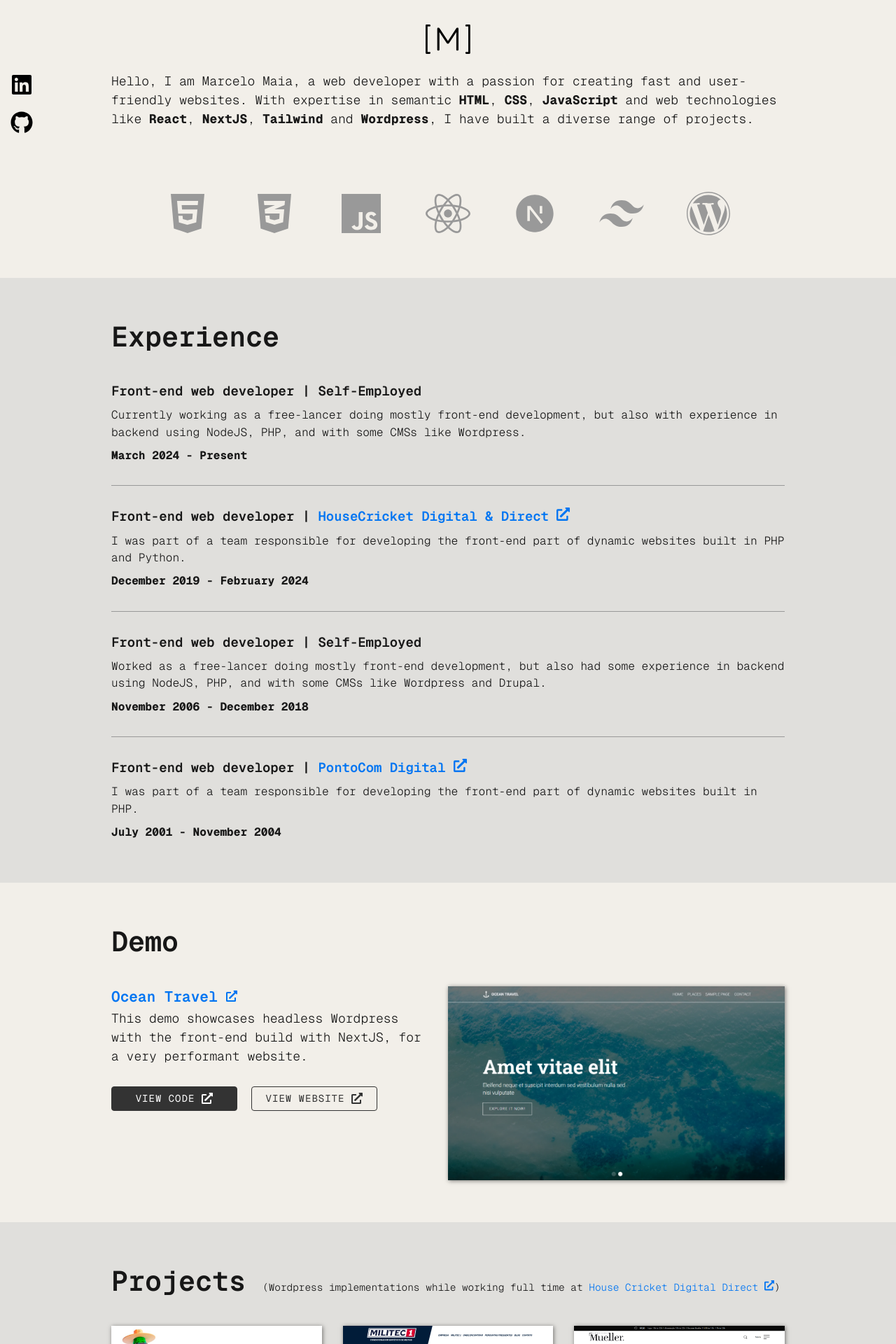
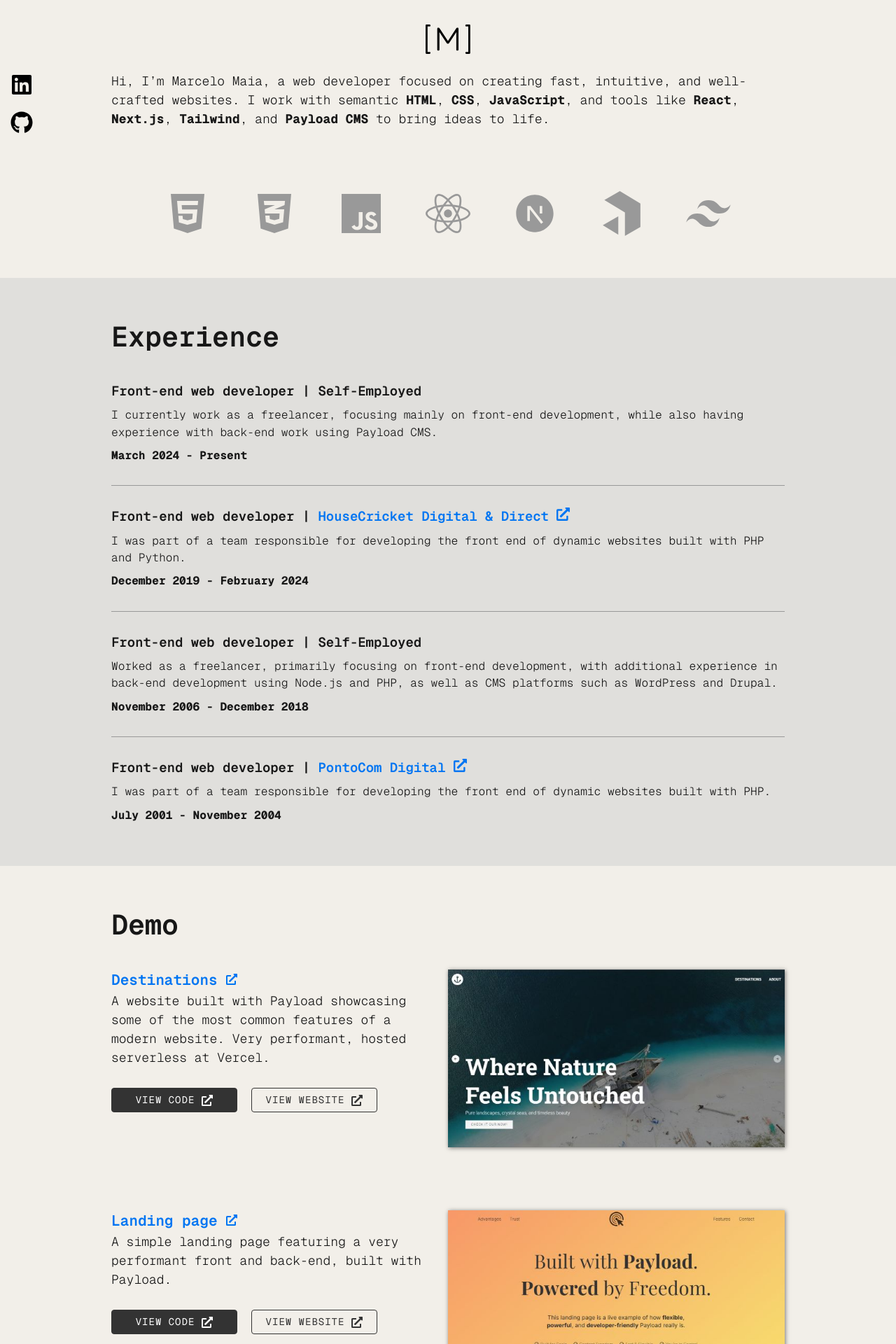
Before and after one commit to marcelomaias/portfolio2024, a Next.js app: page / in a window 1280 px wide. Shown: the top 1920 px of the page at 70% size. Built offline with nearby package versions, Linux system fonts and the light colour scheme.

Commit message:
2026 update

```diff
--- a/app/globals.css
+++ b/app/globals.css
@@ -133,6 +133,11 @@
   }
 }
 
+.demos {
+  .card {
+    margin-bottom: 90px;
+  }
+}
 .techs {
   margin-top: 70px;
   display: flex;
--- a/app/page.js
+++ b/app/page.js
@@ -12,12 +12,12 @@
 } from "react-icons/fa";
 import { IoLogoJavascript } from "react-icons/io5";
 import { RiNextjsFill, RiTailwindCssFill } from "react-icons/ri";
-import ContactForm from "@/components/ContactForm";
-import imgCooper from "@/app/images/coopernorte.coop.br.png";
-import imgOcean from "@/app/images/ocean-travel.vercel.app.png";
+import { SiPayloadcms } from "react-icons/si";
 import imgMueller from "@/app/images/shoppingmueller.com.br.png";
 import imgMilitec from "@/app/images/militecbrasil.com.br.png";
 import logo from "@/app/images/logo.svg";
+import imgDestinations from "@/app/images/destinations.jpg";
+import imgLandingPage from "@/app/images/payload-lp.jpg";
 
 export default function Home() {
   return (
@@ -42,13 +42,12 @@
             height={64}
           />
           <p>
-            Hello, I am Marcelo Maia, a web developer with a passion for
-            creating fast and user-friendly websites. With expertise in semantic{" "}
+            Hi, I’m Marcelo Maia, a web developer focused on creating fast,
+            intuitive, and well-crafted websites. I work with semantic{" "}
             <strong>HTML</strong>, <strong>CSS</strong>,{" "}
-            <strong>JavaScript</strong> and web technologies like{" "}
-            <strong>React</strong>, <strong>NextJS</strong>,{" "}
-            <strong>Tailwind</strong> and <strong>Wordpress</strong>, I have
-            built a diverse range of projects.
+            <strong>JavaScript</strong>, and tools like <strong>React</strong>,{" "}
+            <strong>Next.js</strong>, <strong>Tailwind</strong>, and{" "}
+            <strong>Payload CMS</strong> to bring ideas to life.
           </p>
 
           <div className="techs">
@@ -57,8 +56,8 @@
             <IoLogoJavascript size={64} color="#999" title="JavaScript" />{" "}
             <FaReact size={64} color="#999" title="React" />{" "}
             <RiNextjsFill size={64} color="#999" title="NextJS" />{" "}
+            <SiPayloadcms size={64} color="#999" title="Payload CMS" />
             <RiTailwindCssFill size={64} color="#999" title="Tailwind" />
-            <FaWordpress size={64} color="#999" title="Wordpress" />
           </div>
         </section>
 
@@ -69,9 +68,9 @@
               <div className="experience">
                 <h3>Front-end web developer | Self-Employed</h3>
                 <p>
-                  Currently working as a free-lancer doing mostly front-end
-                  development, but also with experience in backend using NodeJS,
-                  PHP, and with some CMSs like Wordpress.
+                  I currently work as a freelancer, focusing mainly on front-end
+                  development, while also having experience with back-end work
+                  using Payload CMS.
                 </p>
                 <strong>March 2024 - Present</strong>
               </div>
@@ -86,17 +85,18 @@
                   </Link>
                 </h3>
                 <p>
-                  I was part of a team responsible for developing the front-end
-                  part of dynamic websites built in PHP and Python.
+                  I was part of a team responsible for developing the front end
+                  of dynamic websites built with PHP and Python.
                 </p>
                 <strong>December 2019 - February 2024</strong>
               </div>
               <div className="experience">
                 <h3>Front-end web developer | Self-Employed</h3>
                 <p>
-                  Worked as a free-lancer doing mostly front-end development,
-                  but also had some experience in backend using NodeJS, PHP, and
-                  with some CMSs like Wordpress and Drupal.
+                  Worked as a freelancer, primarily focusing on front-end
+                  development, with additional experience in back-end
+                  development using Node.js and PHP, as well as CMS platforms
+                  such as WordPress and Drupal.
                 </p>
                 <strong>November 2006 - December 2018</strong>
               </div>
@@ -111,8 +111,8 @@
                   </Link>
                 </h3>
                 <p>
-                  I was part of a team responsible for developing the front-end
-                  part of dynamic websites built in PHP.
+                  I was part of a team responsible for developing the front end
+                  of dynamic websites built with PHP.
                 </p>
                 <strong>July 2001 - November 2004</strong>
               </div>
@@ -120,20 +120,24 @@
           </div>
         </section>
 
-        <section className="container">
+        <section className="container demos">
           <h2>Demo</h2>
 
           <div className="card">
             <div className="description">
               <div>
                 <h3>
-                  <Link target="_blank" href="https://ocean-travel.vercel.app/">
-                    Ocean Travel <FaExternalLinkAlt color="#0075f2" size={16} />
+                  <Link
+                    target="_blank"
+                    href="https://destinations-three.vercel.app/"
+                  >
+                    Destinations <FaExternalLinkAlt color="#0075f2" size={16} />
                   </Link>
                 </h3>
                 <p>
-                  This demo showcases headless Wordpress with the front-end
-                  build with NextJS, for a very performant website.
+                  A website built with Payload showcasing some of the most
+                  common features of a modern website. Very performant, hosted
+                  serverless at Vercel.
                 </p>
               </div>
 
@@ -141,7 +145,7 @@
                 <Link
                   target="_blank"
                   className="btn code"
-                  href="https://github.com/marcelomaias/ocean-travel"
+                  href="https://github.com/marcelomaias/destinations"
                 >
                   <span>View code</span>{" "}
                   <FaExternalLinkAlt color="#fff" size={16} />
@@ -149,7 +153,7 @@
                 <Link
                   target="_blank"
                   className="btn"
-                  href="https://ocean-travel.vercel.app/"
+                  href="https://destinations-three.vercel.app/"
                 >
                   <span>View website</span>{" "}
                   <FaExternalLinkAlt color="#333" size={16} />
@@ -157,7 +161,50 @@
               </div>
             </div>
             <Image
-              src={imgOcean}
+              src={imgDestinations}
+              alt="Ocean Travel thumbnail"
+              className="thumbnail"
+            />
+          </div>
+
+          <div className="card">
+            <div className="description">
+              <div>
+                <h3>
+                  <Link
+                    target="_blank"
+                    href="https://landingpage-payload.vercel.app/"
+                  >
+                    Landing page <FaExternalLinkAlt color="#0075f2" size={16} />
+                  </Link>
+                </h3>
+                <p>
+                  A simple landing page featuring a very performant front and
+                  back-end, built with Payload.
+                </p>
+              </div>
+
+              <div className="actions">
+                <Link
+                  target="_blank"
+                  className="btn code"
+                  href="https://github.com/marcelomaias/landingpage-payload"
+                >
+                  <span>View code</span>{" "}
+                  <FaExternalLinkAlt color="#fff" size={16} />
+                </Link>
+                <Link
+                  target="_blank"
+                  className="btn"
+                  href="https://landingpage-payload.vercel.app/"
+                >
+                  <span>View website</span>{" "}
+                  <FaExternalLinkAlt color="#333" size={16} />
+                </Link>
+              </div>
+            </div>
+            <Image
+              src={imgLandingPage}
               alt="Ocean Travel thumbnail"
               className="thumbnail"
             />
@@ -181,7 +228,7 @@
             </h2>
 
             <div className="cards">
-              <div className="card">
+              {/* <div className="card">
                 <Image
                   src={imgCooper}
                   alt="Coopernorte thumbnail"
@@ -196,8 +243,8 @@
                       </Link>
                     </h3>
                     <span>
-                      Wordpress institutional website featuring a weather
-                      forecast API call.
+                      WordPress institutional website featuring a weather
+                      forecast API integration.
                     </span>
                   </div>
                   <div className="actions">
@@ -211,7 +258,7 @@
                     </Link>
                   </div>
                 </div>
-              </div>
+              </div> */}
               <div className="card">
                 <Image
                   src={imgMilitec}
@@ -230,8 +277,8 @@
                       </Link>
                     </h3>
                     <span>
-                      Wordpress institutional website featuring accessibility,
-                      custom filter and a full feature blog with social sharing.
+                      Institutional WordPress website featuring accessibility
+                      support and a fully featured blog with social sharing.
                     </span>
                   </div>
                   <div className="actions">
@@ -264,8 +311,9 @@
                       </Link>
                     </h3>
                     <span>
-                      Wordpress institutional website featuring accessibility
-                      and custom content types like Stores and Movies.
+                      Institutional WordPress website featuring accessibility
+                      support and custom content types such as Stores and
+                      Movies.
                     </span>
                   </div>
                   <div className="actions">
```
Also changed, not shown: app/images/destinations.jpg (added), app/images/payload-lp.jpg (added).
